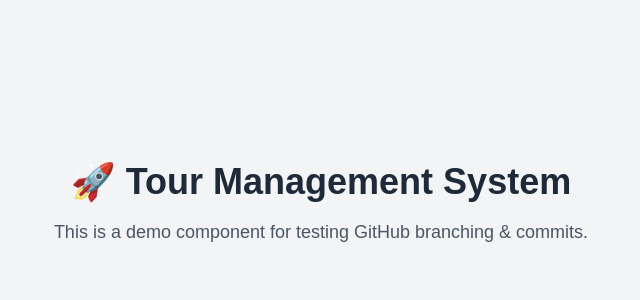
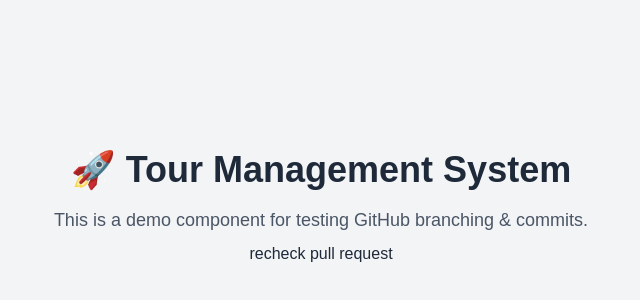
Before and after one commit to rafiq-567/tour-management-system-team-ultimate-coding, a Next.js app: page /demo in a window 1280 px wide. Shown: the part 192-492 px from the top of the page, without its empty margins (319-959 px from the left). Built offline with nearby package versions, Linux system fonts and the light colour scheme.

Commit message:
add a demo line and recheck

```diff
--- a/src/app/demo/page.js
+++ b/src/app/demo/page.js
@@ -1,6 +1,6 @@
 "use client";
 
-export default function DemoComponent() {
+export default function Demo() {
 
   return (
     <div className="min-h-screen flex flex-col items-center justify-center bg-gray-100 text-gray-800">
@@ -8,6 +8,7 @@ export default function DemoComponent() {
       <p className="text-lg text-gray-600 mb-2">
         This is a demo component for testing GitHub branching & commits.
       </p>
+      <p>recheck pull request</p>
     </div>
   );
 }
```
